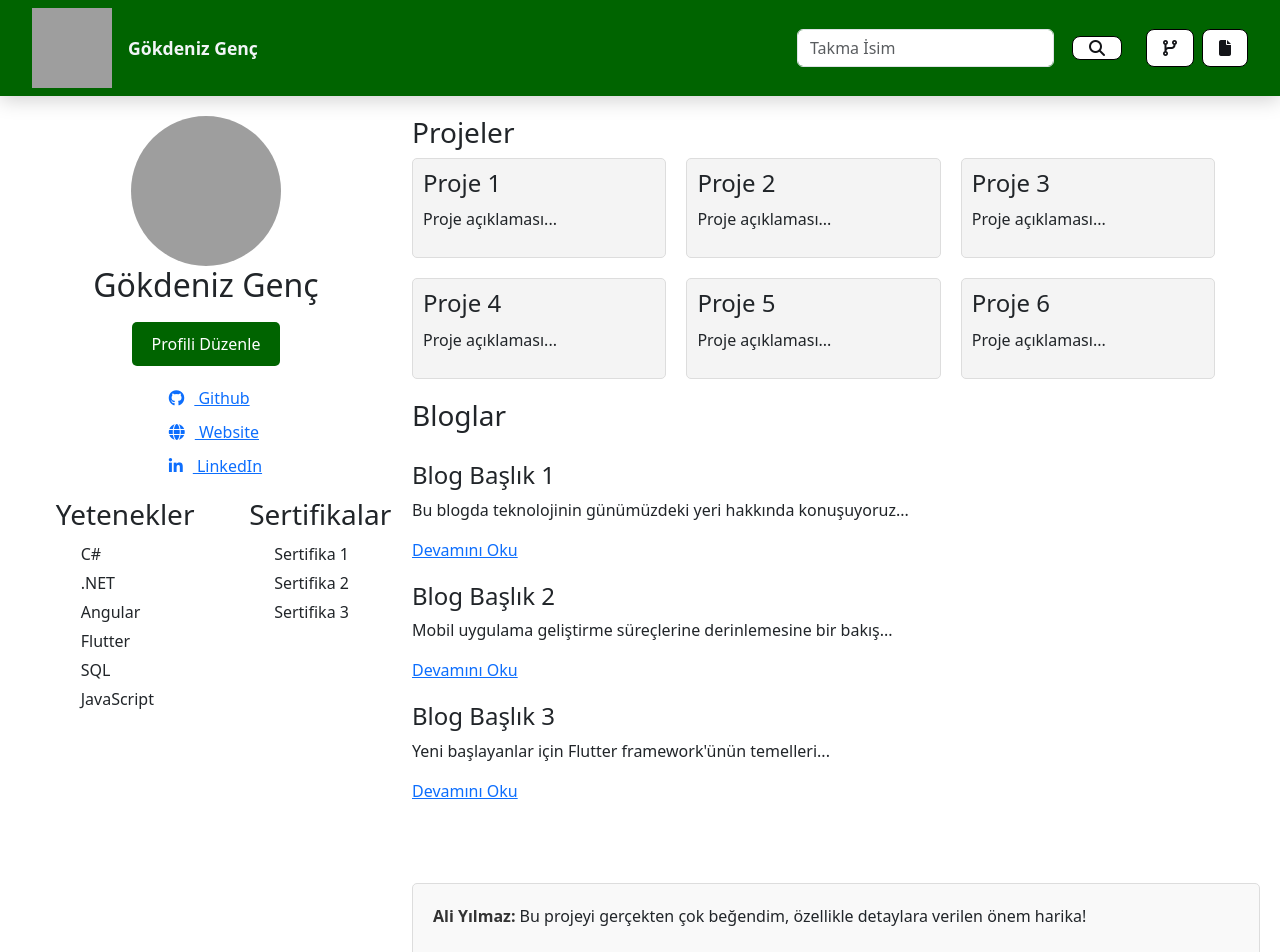
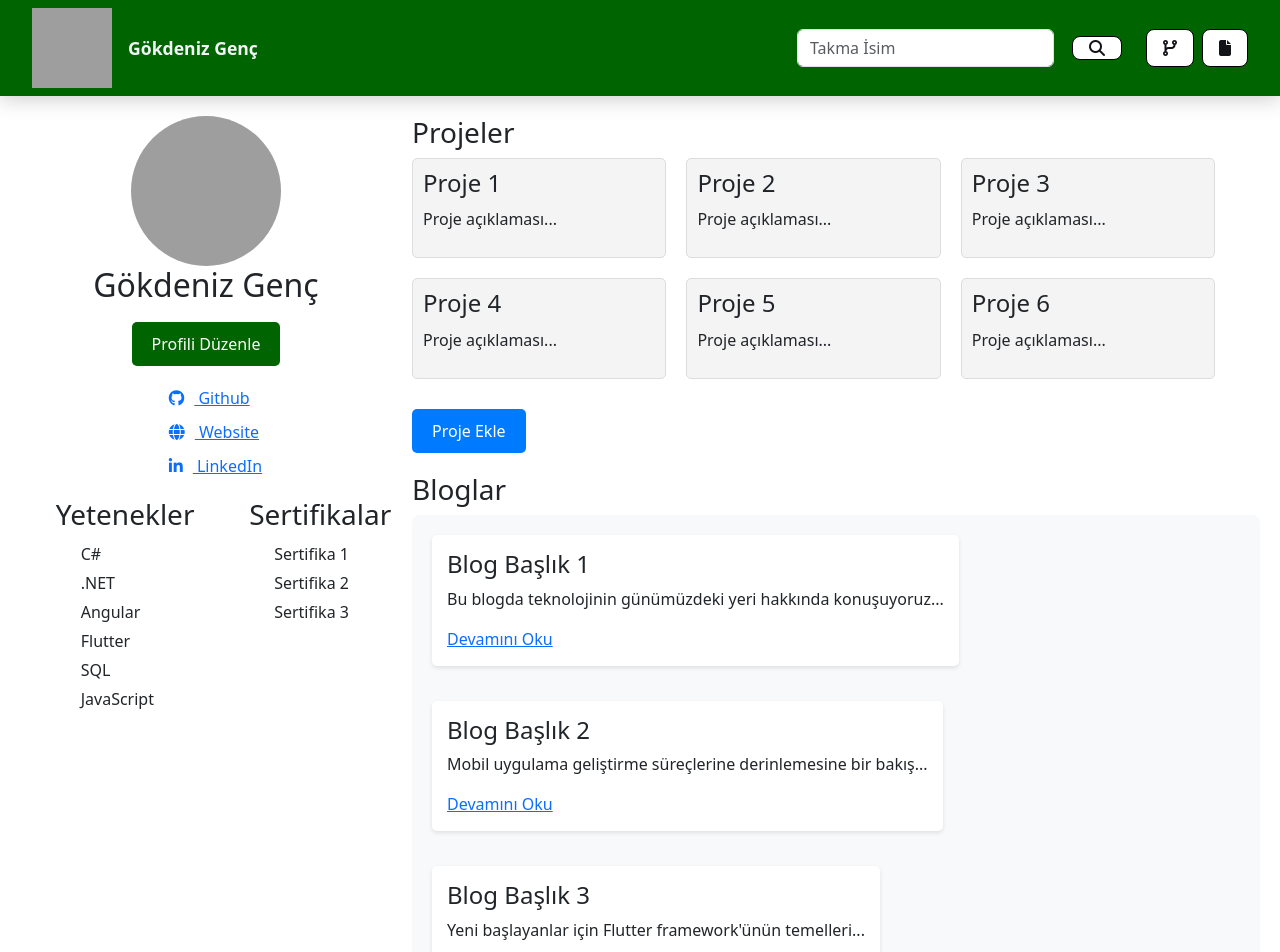
Before and after one commit to gokdenizgencc/portfolioproject, an Angular app: page /homepage in a window 1280 px wide. Shown: the top 952 px of the page. Built offline with nearby package versions, Linux system fonts and the light colour scheme; grey boxes are pictures that could not be loaded.

Commit message:
some fix

```diff
--- a/src/components/homepage/homepage.component.css
+++ b/src/components/homepage/homepage.component.css
@@ -96,7 +96,8 @@
 
 }
 .comments-section {
-  margin-top: 60px;
+
+
   padding: 20px;
   background-color: #f9f9f9;
   border: 1px solid #ddd;
@@ -136,3 +137,39 @@
   border-radius: 5px;
   cursor: pointer;
 }
+.add-project-button,
+.add-blog-button {
+  display: inline-block;
+  margin: 20px 0;
+  padding: 10px 20px;
+  font-size: 16px;
+  color: #fff;
+  background-color: #007bff;
+  border: none;
+  border-radius: 5px;
+  cursor: pointer;
+  text-align: center;
+}
+
+.add-project-button:hover,
+.add-blog-button:hover {
+  background-color: #0056b3;
+}
+
+.projects,
+.blogs {
+  margin-bottom: 10px;
+}
+.blogs {
+  background-color: #f8f9fa;
+  padding: 20px;
+  border-radius: 8px;
+}
+
+.blog {
+  margin-bottom: 15px;
+  padding: 15px;
+  background-color: #ffffff;
+  border-radius: 5px;
+  box-shadow: 0 2px 4px rgba(0, 0, 0, 0.1);
+}
--- a/src/components/homepage/homepage.component.html
+++ b/src/components/homepage/homepage.component.html
@@ -66,6 +66,9 @@
         <h4>Proje 6</h4>
         <p>Proje açıklaması...</p>
       </div>
+    </div>
+    <button class="add-project-button">Proje Ekle</button>
+
     <h3>Bloglar</h3>
     <div class="blogs">
       <div class="blog">
@@ -83,6 +86,8 @@
         <p>Yeni başlayanlar için Flutter framework'ünün temelleri...</p>
         <a href="#">Devamını Oku</a>
       </div>
+    </div>
+    <button class="add-blog-button">Blog Ekle</button>
 
     <div class="comments-section">
       <div class="comment">
```
Lines whose indentation alone changed are shown as unchanged.
